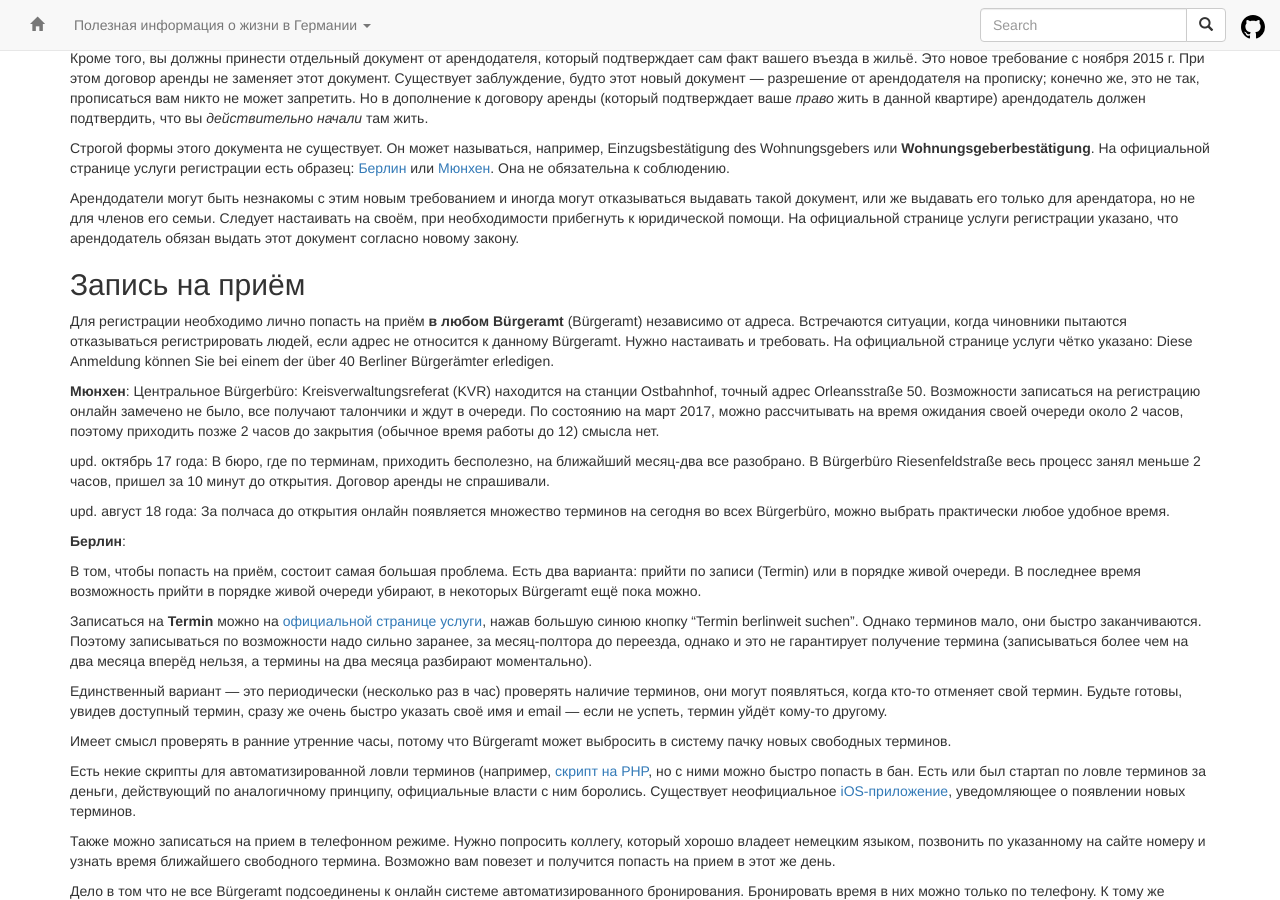
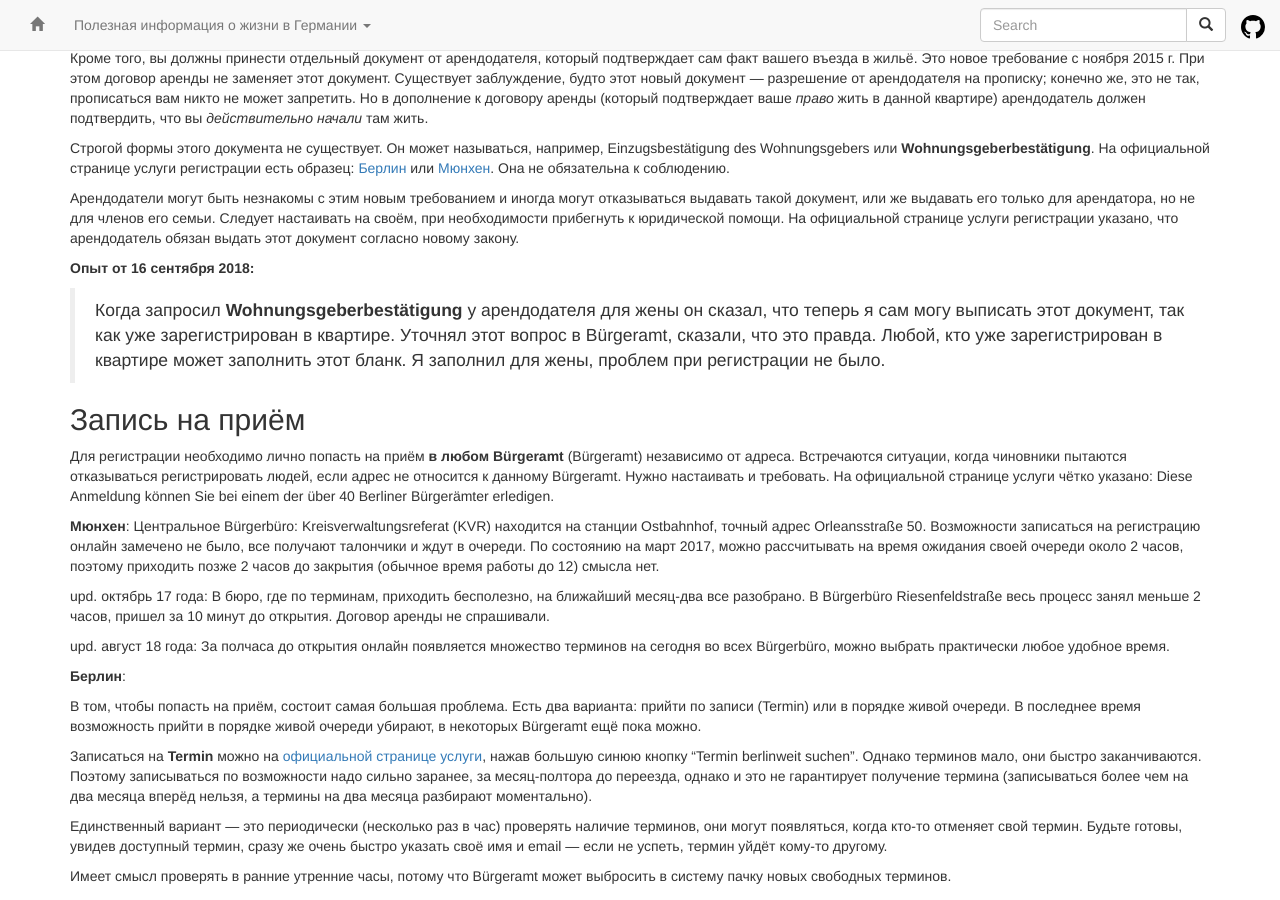
Before and after one commit to ru-de/faq, a Jekyll site: the page built from pages/Регистрация места жительства.md, in a window 1280 px wide and 900 px high, scrolled down 1803 px. Built offline with Jekyll 4.4.1, drawn with Linux system fonts in a browser that asks for light colours; nearby versions of some CDN libraries.

Commit message:
Travis #970: sync github pages

```diff
--- a/pages/Регистрация места жительства.md
+++ b/pages/Регистрация места жительства.md
@@ -78,6 +78,10 @@ Ordens- Künstlername — религиозный или артистически
 Строгой формы этого документа не существует. Он может называться, например, Einzugsbestätigung des Wohnungsgebers или **Wohnungsgeberbestätigung**. На официальной странице услуги регистрации есть образец: [Берлин](http://www.berlin.de/formularserver/formular.php?402544) или [Мюнхен](http://www.muenchen.de/rathaus/dms/Home/Stadtverwaltung/Kreisverwaltungsreferat/fachspezifisch/HA-II/Buergerbuero/Dokumente/Wohnungsgeberbest-tigung_Internet.pdf). Она не обязательна к соблюдению.
 
 Арендодатели могут быть незнакомы с этим новым требованием и иногда могут отказываться выдавать такой документ, или же выдавать его только для арендатора, но не для членов его семьи. Следует настаивать на своём, при необходимости прибегнуть к юридической помощи. На официальной странице услуги регистрации указано, что арендодатель обязан выдать этот документ согласно новому закону.
+
+**Опыт от 16 сентября 2018:**
+
+> Когда запросил **Wohnungsgeberbestätigung** у арендодателя для жены он сказал, что теперь я сам могу выписать этот документ, так как уже зарегистрирован в квартире. Уточнял этот вопрос в Bürgeramt, сказали, что это правда. Любой, кто уже зарегистрирован в квартире может заполнить этот бланк. Я заполнил для жены, проблем при регистрации не было.
 
 ## Запись на приём
 
```
